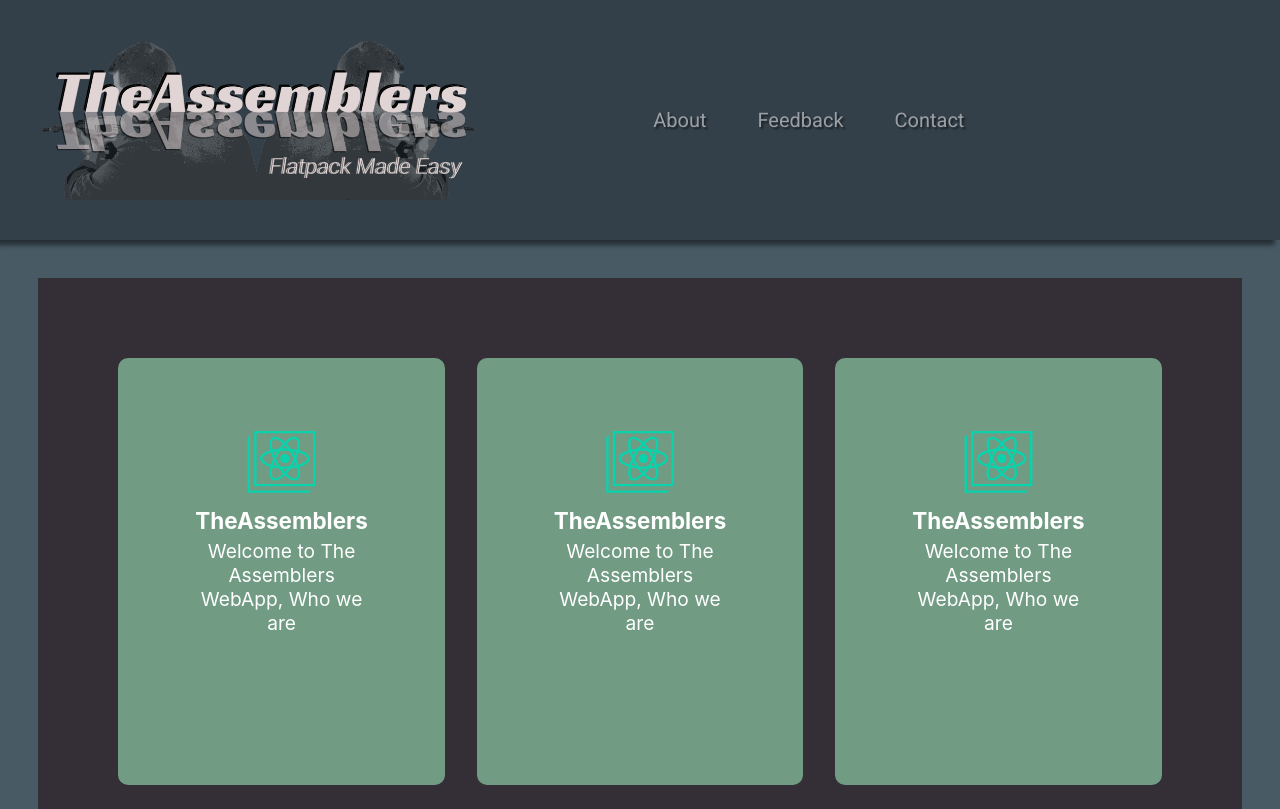
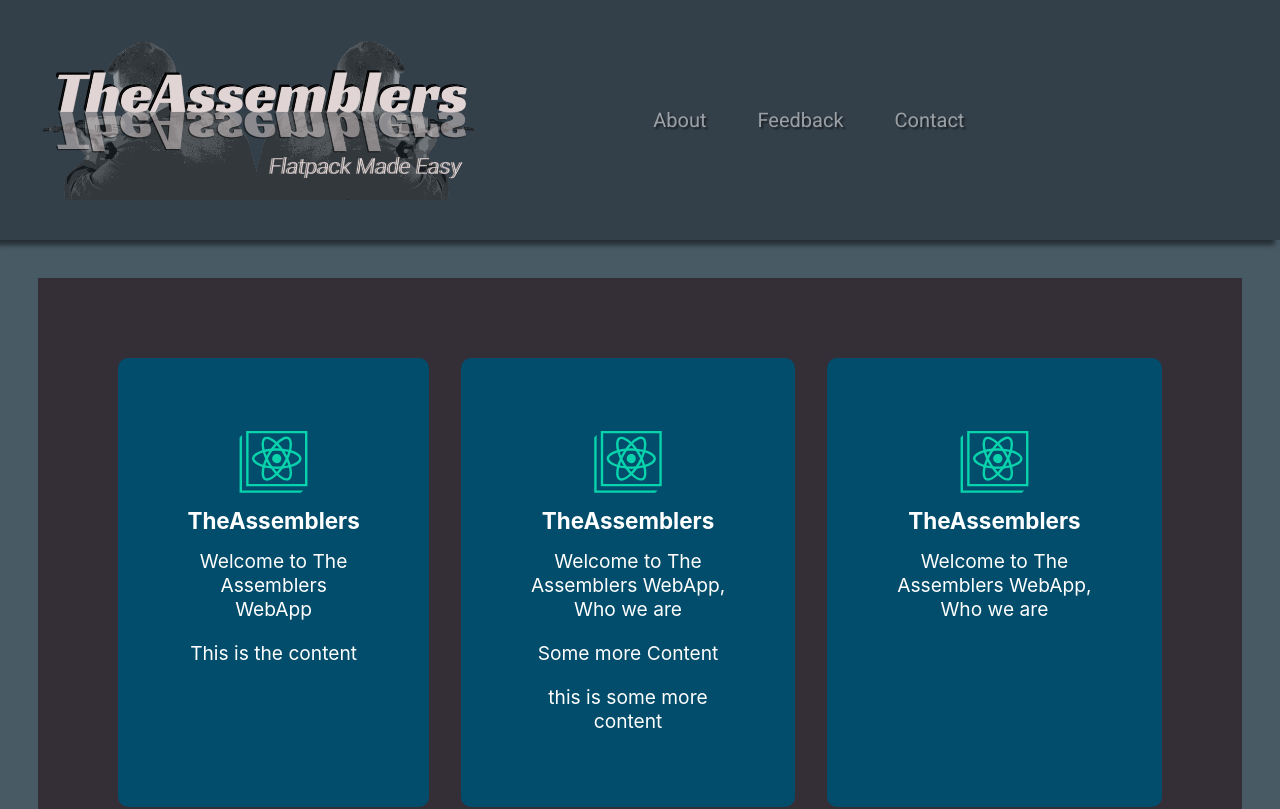
Before and after one commit to Moovashaka/assemblers, a React (Create React App) app: page / in a window 1280 px wide. Shown: the top 809 px of the page. Built offline with nearby package versions, Linux system fonts and the light colour scheme.

Commit message:
adjusting the content cards

```diff
--- a/src/App.js
+++ b/src/App.js
@@ -6,6 +6,7 @@ import Card from './components/content/Card.js'
 import { BrowserRouter } from 'react-router-dom'
 import logo from './images/logo.svg'
 import theme from './theme.js'
+import leftTopContent from './components/content/TopLeftCol.js'
 
 function App () {
   return (
@@ -14,7 +15,9 @@ function App () {
         <Box bg="black">
         <Card image={logo}
         title="TheAssemblers"
-        text="Welcome to The Assemblers WebApp, Who we are"  />
+        text="Welcome to The Assemblers WebApp, Who we are"
+        content={leftTopContent}
+        />
        <Card image={logo}
         title="TheAssemblers"
         text="Welcome to The Assemblers WebApp"
@@ -24,7 +27,7 @@ function App () {
           title="TheAssemblers"
           text="Welcome to The Assemblers WebApp, Contact Us" />
        </Box>
-        <Footer />
+      <Footer />
     </BrowserRouter>
   );
 }
--- a/src/components/content/Card.js
+++ b/src/components/content/Card.js
@@ -1,6 +1,6 @@
 import React from 'react'
 import styled from 'styled-components'
-import { space, color, layout } from 'styled-system'
+// import { space, color, layout } from 'styled-system'
 
 const Col = styled.div`
   display: flex;
@@ -10,7 +10,7 @@ const Col = styled.div`
   border-radius: 10px;
   margin: 2vh;
   padding: 5vw 5vw;
-  background: ${ props => props.theme.colors.green };
+  background: ${ props => props.theme.colors.darkBlue };
   font-size: 1.5vw;
 
   container::after {
@@ -40,10 +40,23 @@ const Title = styled.h3`
 `;
 
 const Text = styled.p`
-
   color: white;
   margin: 0;
-  padding: 0px 5px;
+  padding: 10px 5px;
+  text-align: center;
+`;
+
+const Content = styled.p`
+  color: white;
+  margin: 0;
+  padding: 10px 5px;
+  text-align: center;
+`;
+
+const Morecontent = styled.p`
+  color: white;
+  margin: 0;
+  padding: 10px 5px;
   text-align: center;
 `;
 
@@ -51,16 +64,22 @@ const Card = ({
   title,
   image,
   text,
+  content,
+  morecontent,
   color,
   layout,
   space,
   ...props
 }) => (
-  <Col {...props}>
+  <>
+  <Col color={color} {...props} >
   <Image src={image} alt={title} />
   <Title>{title}</Title>
   <Text>{text}</Text>
+  <Content>{content}</Content>
+  <Content>{morecontent}</Content>
   </Col>
+  </>
 );
 
 
--- a/src/components/content/TopLeftCol.js
+++ b/src/components/content/TopLeftCol.js
@@ -1,2 +1,39 @@
 import React from 'react'
-import Styled from 'styled-components'
+import styled from 'styled-components'
+
+
+const ParaOne = styled.p`
+color: white;
+margin: 0;
+padding: 15px 15px;
+text-align: center;
+`
+
+const ParaTwo = styled.p`
+color: white;
+margin: 0;
+padding: 15px 15px;
+text-align: center;
+`
+
+const ParaThree = styled.p`
+color: white;
+margin: 0;
+padding: 15px 15px;
+text-align: center;
+`
+
+
+const leftTopContent = ({
+  paraone,
+  paratwo,
+  parathree,
+}) => (
+  <>
+  <ParaOne> For all your Flatpack Furniture assembly needs trust TheAssemblers to get the job done in the timely and professional manner you expect. </ParaOne>
+  <ParaTwo>Our Flatpack Furniture assembly services are available for all your needs. Whether it's an Ikea Pax wardrobe or Billy Bookcase, we have the skills and experience to get the job done. </ParaTwo>
+  <ParaThree>Our friendly and professional fitters will ensure the work is carried out to your satisfaction. Advisers are standing by for your call</ParaThree>
+</>
+);
+
+export default leftTopContent;
--- a/src/components/navigation/Navbar.js
+++ b/src/components/navigation/Navbar.js
@@ -6,6 +6,7 @@ import Wrapper from './TopSection.js'
 import Card from '../content/Card.js'
 import Box from '../main/Box.js'
 import logo from '../../images/logo.svg'
+import leftTopContent from '../content/TopLeftCol.js'
 
 const MyNavbar = styled.div`
   display: flex;
@@ -53,16 +54,19 @@ class Navbar extends Component {
           <Box bg="black">
           <Card image={logo}
           title="TheAssemblers"
-          text="Welcome to The Assemblers WebApp, Who we are"
-          color="white" />
+          text="Welcome to The Assemblers WebApp"
+          content="This is the content" />
           <Card image={logo}
           title="TheAssemblers"
           text="Welcome to The Assemblers WebApp, Who we are"
-          color="white" />
+          content="Some more Content"
+          morecontent="this is some more content"
+           />
           <Card image={logo}
           title="TheAssemblers"
           text="Welcome to The Assemblers WebApp, Who we are"
-          color="white" />
+          content={leftTopContent}
+           />
           </Box>
           <MobileNavbar displayMobileNavbar = { this.state.displayMobileNavbar }/>
           </Wrapper>
```
Also changed, not shown: src/components/wrapper.js (added, +11 -0 lines).
